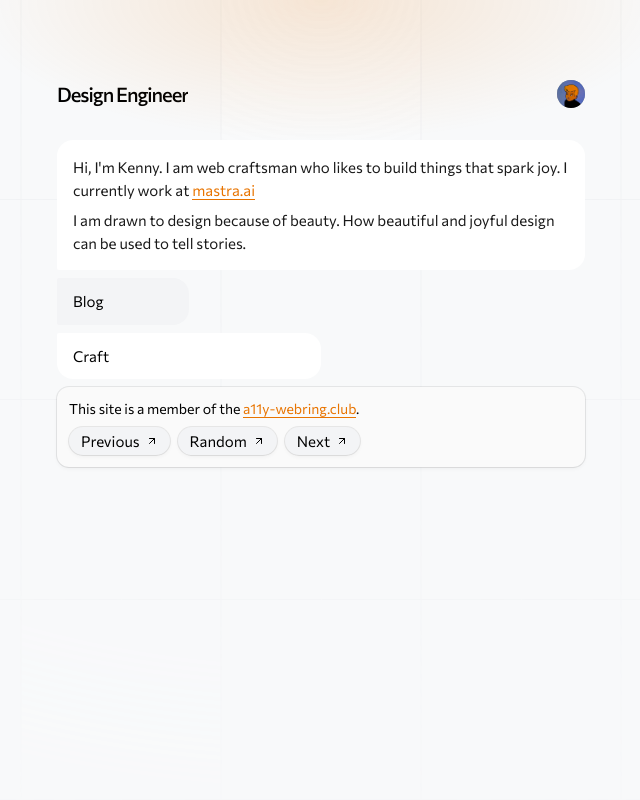
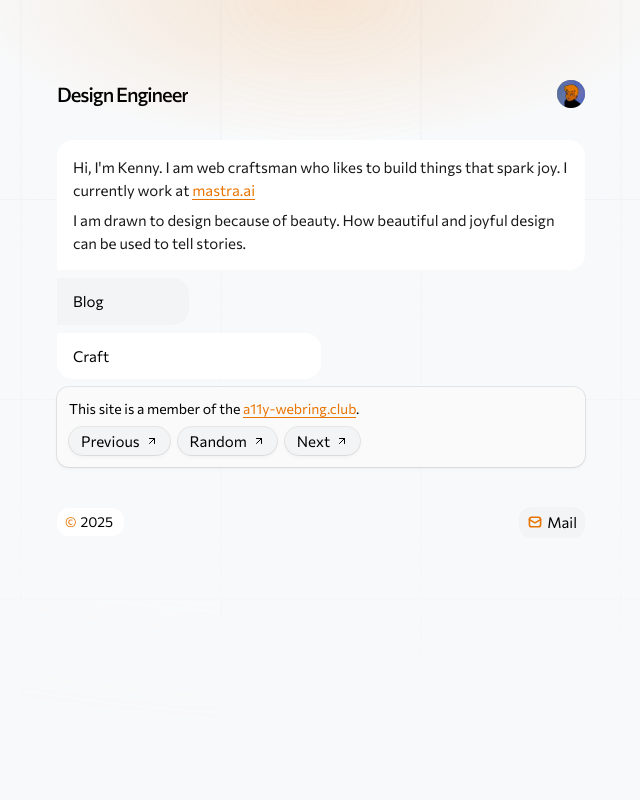
Before and after one commit to adeleke5140/portfolio-v2, a Next.js app: page / in a window 1280 px wide. Shown: the top 800 px of the page, without its empty margins (319-959 px from the left). Built offline with nearby package versions, Linux system fonts and the light colour scheme.

Commit message:
fix: remove min-height

```diff
--- a/src/components/pageWrapper.tsx
+++ b/src/components/pageWrapper.tsx
@@ -28,7 +28,7 @@ const PageWrapper = ({
       heading
     )
   return (
-    <div className="relative min-h-screen px-6 max-w-xl mx-auto">
+    <div className="relative  px-6 max-w-xl mx-auto">
       <div className="flex flex-col gap-8 mb-8">
         {showLink ? (
           <BackButton path={path ? path : ''} text={`Go ${backText}`} />
```
